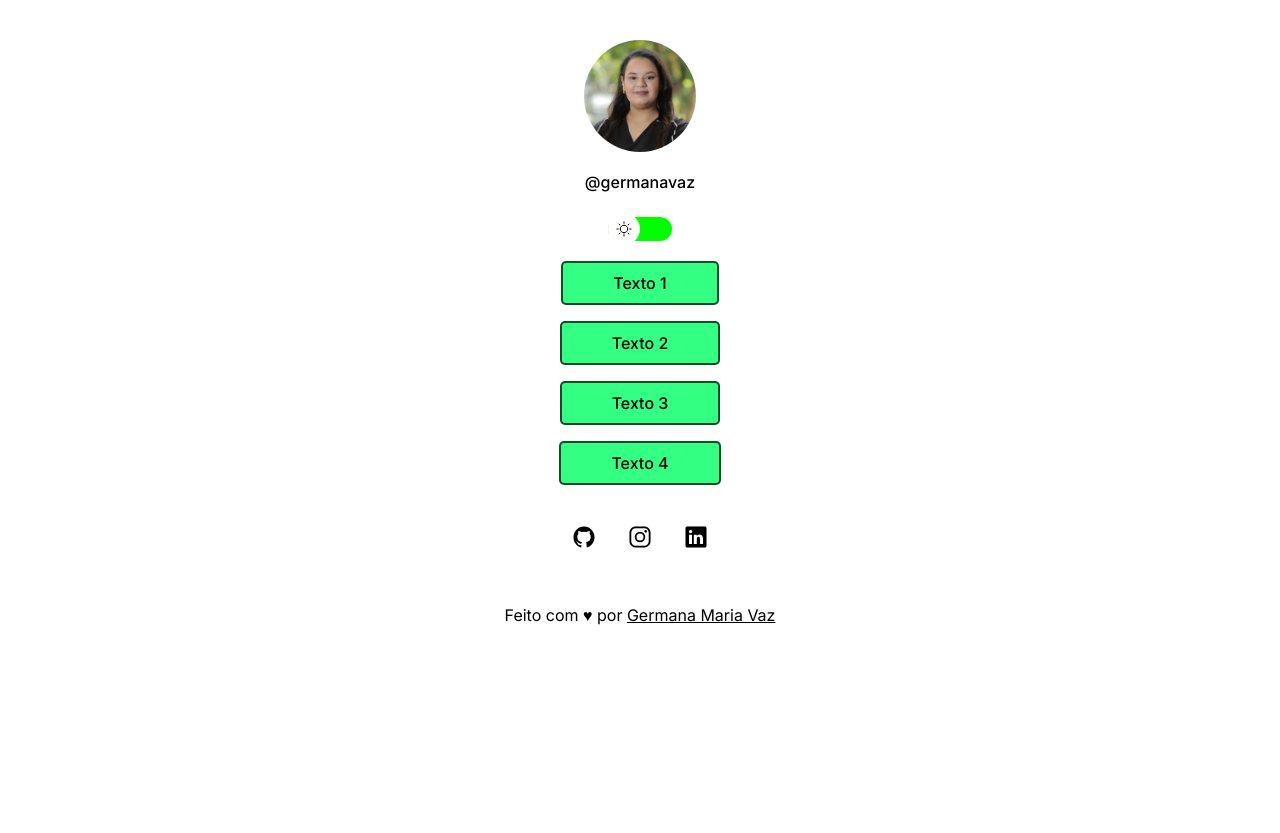
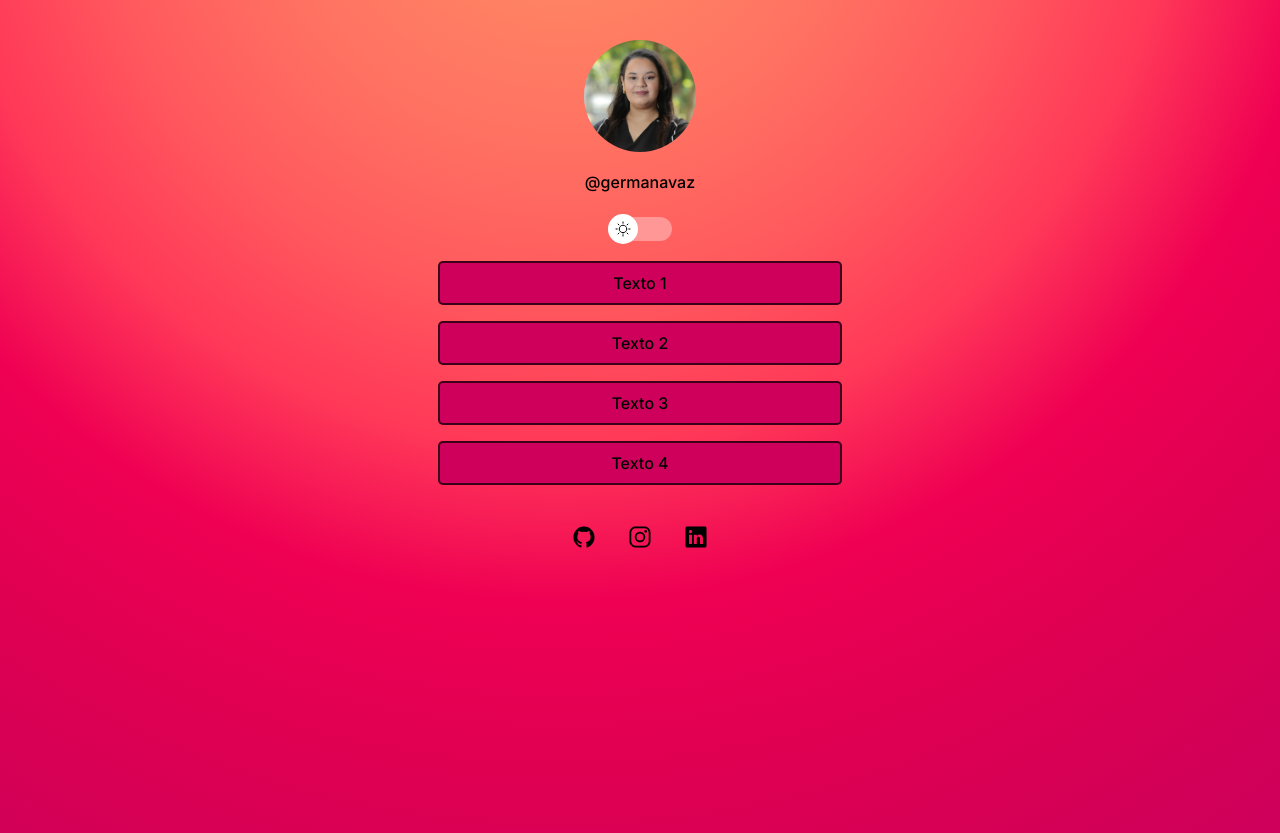
Before and after one commit to germanavaz/links-project, a plain HTML site: page index.html in a window 1280 px wide. Both pictures are taken after a click on the element 640 px from the left and 229 px from the top of the page. Before the commit the page ends 800 px from the top, so only its background shows below. Drawn offline with nearby package versions, Linux system fonts and the light colour scheme.

Commit message:
mudança de cor

```diff
--- a/index.html
+++ b/index.html
@@ -35,9 +35,9 @@
         <a href="https://www.linkedin.com/in/germana-vaz/" target="_blank" rel=""><ion-icon name="logo-linkedin"></ion-icon></a>
     </section>
 
-    <footer>
+    <!-- <footer>
         <p>Feito com ♥ por <a href="https://www.linkedin.com/in/germana-vaz/">Germana Maria Vaz</a></p>
-    </footer>
+    </footer> -->
 
     <script type="module" src="https://unpkg.com/ionicons@7.1.0/dist/ionicons/ionicons.esm.js"></script>
     <script nomodule src="https://unpkg.com/ionicons@7.1.0/dist/ionicons/ionicons.js"></script>
--- a/style.css
+++ b/style.css
@@ -4,29 +4,30 @@
     --text-color:  #ffffff;
     --switch-url: url(./images/moon.svg);
     --highlight-color: rgba(255, 255, 255, 0.2);
-    --bg-color: #000000;
-    --bg-button-color:rgba(0, 255, 150, 0.4);
+    --bg-color: radial-gradient(circle at 43.84% -20.44%, #a7d5ff 0, #4a639a 50%, #000003 100%);;
+    --bg-button-color: #425787;
     --bg-button-color-hover:  rgba(255, 255, 255, 0.1);
-    --button-border-color:  rgba(255, 255, 255, 0.5);
-    --switch-button-color: rgba(0, 255, 150, 0.3);
+    --button-border-color:  rgba(255, 255, 255);
+    --switch-button-color: #424242;
 }
 
 .light {
     --text-color:  #000000;
     --switch-url: url(./images/sun.svg);
     --highlight-color: rgba(0, 0, 0, 0.1);
-    --bg-color: #FFFFFF;
-    --bg-button-color:rgba(0, 255, 100, 0.8);
-    --bg-button-color-hover:  rgba(0, 0, 0, 0.2);
+    --bg-color: radial-gradient(circle at 43.84% -20.44%, #ff9162 0, #ff8464 12.5%, #ff7262 25%, #ff5a5e 37.5%, #ff3858 50%, #ef0053 62.5%, #e10052 75%, #d60055 87.5%, #ce005c 100%);;
+    --bg-button-color:#ce005c;
+    --bg-button-color-hover:  rgba(255, 255, 255, 0.1);
     --button-border-color:  rgba(0, 0, 0, 0.7);
-    --switch-button-color: rgba(0, 255, 0, 1);
+    --switch-button-color: #FF9797;
 
 }
 
 /* configs gerais */
 
 body {
-    background-color: var(--bg-color);
+    background-image: var(--bg-color);
+    height: 100vh;
 }
 
 body * {
@@ -60,8 +61,8 @@ header img {
 }
 
 #switch button {
-    width: 32px;
-    height: 32px;
+    width: 30px;
+    height: 30px;
     background: white var(--switch-url) no-repeat center;
     border: 0;
     border-radius: 50%;
@@ -89,10 +90,11 @@ header img {
     width: 64px;
     height: 24px;
     background: var(--switch-button-color);
-    border: 1px solid var(--switch-border-color);
+    /* border: 1px solid white; */
     backdrop-filter: blur(4px);
     -webkit-backdrop-filter: blur(4px);
     border-radius: 9999px;
+
 }
 
 /* links */
@@ -113,6 +115,7 @@ header img {
     border: 2px solid var(--button-border-color);
     border-radius: 5px;
     padding: 10px 50px ;
+    width: 300px;
     display: inline-block;
 
     backdrop-filter: blur(4px);
```
